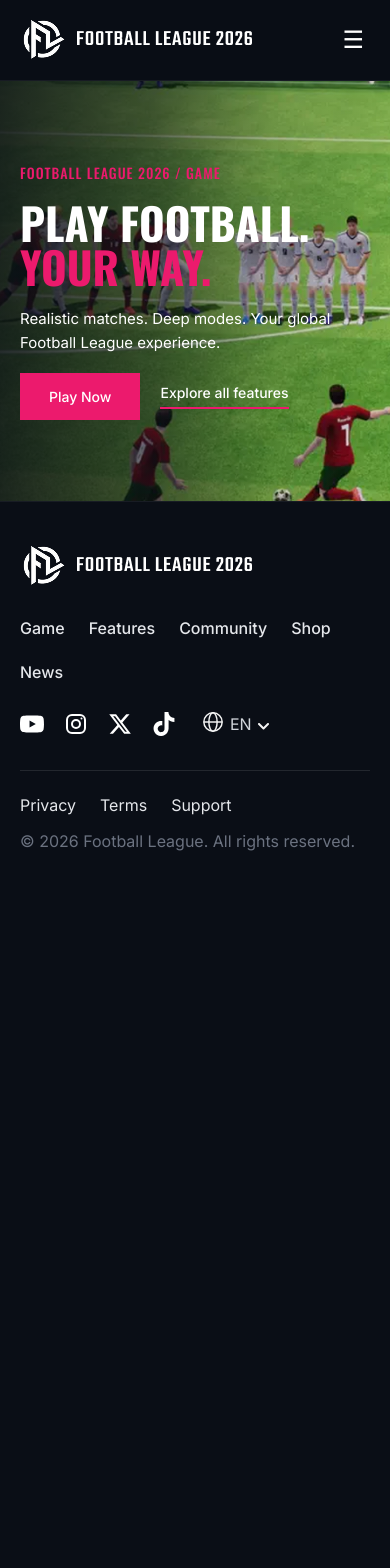
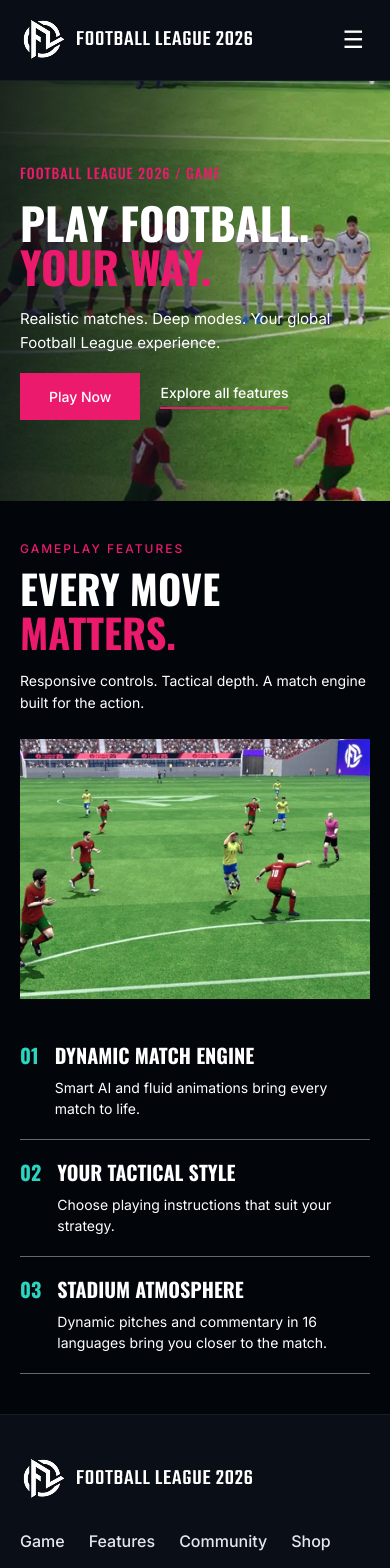
Before and after one commit to jyotithecode-sudo/football-website, a React (Vite) app: page /game in a window 390 px wide. Shown: the top 1568 px of the page. Before the commit the page ends 883 px from the top, so only its background shows below. Built offline with nearby package versions, Linux system fonts and the light colour scheme.

Commit message:
Fix Game page build

```diff
--- a/src/Gamepage.css
+++ b/src/Gamepage.css
@@ -204,3 +204,237 @@
     font-size: 14px;
   }
 }
+
+/* =========================================
+   GAMEPLAY SECTION (Every Move Matters.)
+   ========================================= */
+
+/* Full width (1440) */
+.gameplay-section {
+  width: 100%;
+  padding: 60px 0;                  /* Figma: 60 top/bottom */
+  background: var(--dark-bg);
+  box-sizing: border-box;
+}
+
+/* Content sirf 1220 me */
+.gameplay-container {
+  width: 100%;
+  max-width: 1220px;
+  margin: 0 auto;
+  display: flex;
+  flex-direction: column;
+  gap: 40px;                        /* Figma gap 40 */
+  box-sizing: border-box;
+}
+
+/* ---------- Header ---------- */
+.gameplay-header {
+  display: flex;
+  justify-content: space-between;
+  align-items: flex-start;
+  gap: 40px;
+}
+
+.gameplay-heading {
+  display: flex;
+  flex-direction: column;
+  gap: 10px;
+}
+
+.gameplay-eyebrow {
+  margin: 0;
+  font-family: var(--font-primary);
+  font-size: 14px;
+  font-weight: 500;
+  letter-spacing: 2px;
+  text-transform: uppercase;
+  color: var(--primary-color);
+}
+
+.gameplay-title {
+  margin: 0;
+  font-family: var(--font-heading);
+  font-size: 66px;
+  font-weight: 700;
+  line-height: 1.1;
+  text-transform: uppercase;
+  color: var(--white-color);
+}
+
+.gameplay-title-pink {
+  color: var(--primary-color);
+}
+
+.gameplay-paragraph {
+  width: 340px;
+  max-width: 100%;
+  margin: 0;
+  font-family: var(--font-primary);
+  font-size: 16px;
+  line-height: 1.6;
+  color: var(--white-color);
+}
+
+/* ---------- Body: image left + list right ---------- */
+.gameplay-body {
+  display: grid;
+  grid-template-columns: 1fr 1fr;
+  gap: 40px;                        /* Figma gap 40 */
+  align-items: stretch;
+}
+
+.gameplay-image-wrap {
+  width: 100%;
+  min-height: 476px;                /* Figma height 476 */
+  overflow: hidden;
+}
+
+.gameplay-image {
+  width: 100%;
+  height: 100%;
+  display: block;
+  object-fit: cover;
+}
+
+/* ---------- List ---------- */
+.gameplay-list {
+  list-style: none;
+  margin: 0;
+  padding: 0;
+  display: flex;
+  flex-direction: column;
+}
+
+.gameplay-item {
+  flex: 1;
+  display: flex;
+  align-items: flex-start;
+  gap: 24px;
+  padding: 24px 0;
+  border-bottom: 1px solid var(--border-color);
+  box-sizing: border-box;
+}
+
+.gameplay-item:first-child {
+  padding-top: 0;
+}
+
+.gameplay-item-number {
+  flex: 0 0 auto;
+  font-family: var(--font-heading);
+  font-size: 24px;
+  font-weight: 600;
+  line-height: 1.2;
+  color: var(--secondary-color);
+}
+
+.gameplay-item-text {
+  display: flex;
+  flex-direction: column;
+  gap: 16px;
+}
+
+.gameplay-item-title {
+  margin: 0;
+  font-family: var(--font-heading);
+  font-size: 26px;
+  font-weight: 600;
+  line-height: 1.2;
+  text-transform: uppercase;
+  color: var(--white-color);
+}
+
+.gameplay-item-desc {
+  margin: 0;
+  font-family: var(--font-primary);
+  font-size: 16px;
+  line-height: 1.5;
+  color: var(--white-color);
+}
+
+/* ---------- Laptop / small desktop ---------- */
+@media (max-width: 1260px) {
+  .gameplay-container {
+    padding: 0 20px;
+  }
+}
+
+/* ---------- Tablet ---------- */
+@media (max-width: 1024px) {
+  .gameplay-title {
+    font-size: 52px;
+  }
+
+  .gameplay-body {
+    gap: 24px;
+  }
+
+  .gameplay-item-title {
+    font-size: 22px;
+  }
+}
+
+/* ---------- Mobile: stack (image upar, list neeche) ---------- */
+@media (max-width: 767px) {
+  .gameplay-section {
+    padding: 40px 0;
+  }
+
+  .gameplay-container {
+    gap: 24px;
+  }
+
+  .gameplay-header {
+    flex-direction: column;
+    gap: 16px;
+  }
+
+  .gameplay-eyebrow {
+    font-size: 12px;
+  }
+
+  .gameplay-title {
+    font-size: 40px;
+  }
+
+  .gameplay-paragraph {
+    width: 100%;
+    font-size: 14px;
+  }
+
+  .gameplay-body {
+    grid-template-columns: 1fr;
+    gap: 24px;
+  }
+
+  .gameplay-image-wrap {
+    min-height: 260px;
+    aspect-ratio: 16 / 11;
+  }
+
+  .gameplay-item {
+    gap: 16px;
+    padding: 20px 0;
+  }
+
+  .gameplay-item:first-child {
+    padding-top: 20px;
+  }
+
+  .gameplay-item-number {
+    font-size: 20px;
+  }
+
+  .gameplay-item-title {
+    font-size: 20px;
+  }
+
+  .gameplay-item-text {
+    gap: 10px;
+  }
+
+  .gameplay-item-desc {
+    font-size: 14px;
+  }
+}
--- a/src/pages/GamePage.jsx
+++ b/src/pages/GamePage.jsx
@@ -2,6 +2,20 @@ import React from "react";
 import { Link } from "react-router-dom";
 import "../Gamepage.css";
 
+const GAMEPLAY = [
+  {
+    title: "DYNAMIC MATCH ENGINE",
+    desc: "Smart AI and fluid animations bring every match to life.",
+  },
+  {
+    title: "YOUR TACTICAL STYLE",
+    desc: "Choose playing instructions that suit your strategy.",
+  },
+  {
+    title: "STADIUM ATMOSPHERE",
+    desc: "Dynamic pitches and commentary in 16 languages bring you closer to the match.",
+  },
+];
 export default function GamePage() {
   return (
     <>
@@ -47,6 +61,48 @@ export default function GamePage() {
           </div>
         </div>
       </section>
+      {/* ---------- Gameplay (Every Move Matters.) ---------- */}
+<section className="gameplay-section">
+  <div className="gameplay-container">
+    <div className="gameplay-header">
+      <div className="gameplay-heading">
+        <p className="gameplay-eyebrow">GAMEPLAY FEATURES</p>
+        <h2 className="gameplay-title">
+          EVERY MOVE <span className="gameplay-title-pink">MATTERS.</span>
+        </h2>
+      </div>
+
+      <p className="gameplay-paragraph">
+        Responsive controls. Tactical depth. A match engine built for the
+        action.
+      </p>
+    </div>
+
+    <div className="gameplay-body">
+      <div className="gameplay-image-wrap">
+        <img
+          src="/images/gameplay-match.png"
+          alt="Match in progress on the pitch"
+          className="gameplay-image"
+        />
+      </div>
+
+      <ul className="gameplay-list">
+        {GAMEPLAY.map((item, i) => (
+          <li key={item.title} className="gameplay-item">
+            <span className="gameplay-item-number">
+              {String(i + 1).padStart(2, "0")}
+            </span>
+            <div className="gameplay-item-text">
+              <h3 className="gameplay-item-title">{item.title}</h3>
+              <p className="gameplay-item-desc">{item.desc}</p>
+            </div>
+          </li>
+        ))}
+      </ul>
+    </div>
+  </div>
+</section>
     </>
   );
 }
```
Also changed, not shown: public/images/gameplay-match.png (added).
